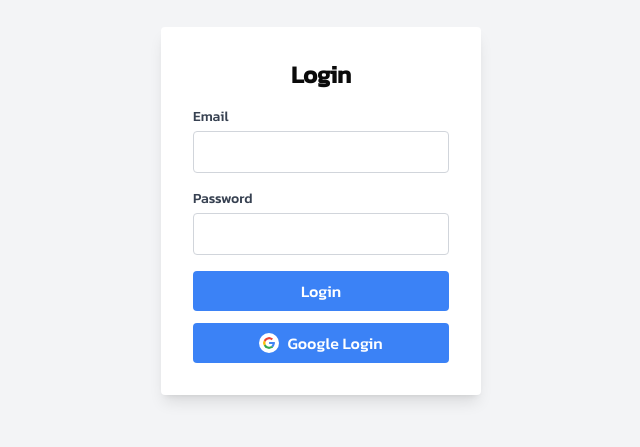
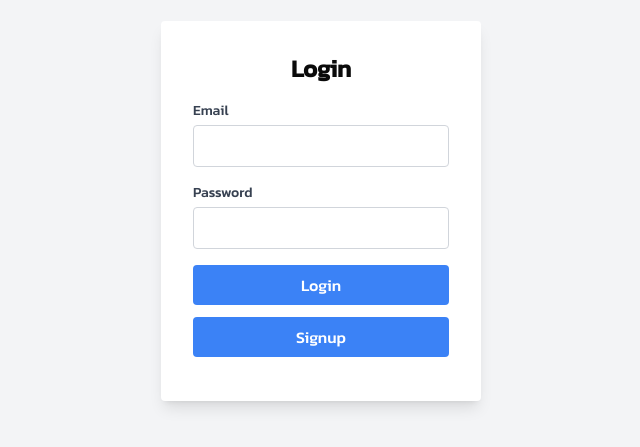
Before and after one commit to kornfbs/friend-28, a Next.js app: page /login in a window 1280 px wide. Shown: the part 189-636 px from the top of the page, without its empty margins (319-959 px from the left). Built offline with nearby package versions, Linux system fonts and the light colour scheme; no server answers.

Commit message:
update admin

```diff
--- a/app/(home)/layout.tsx
+++ b/app/(home)/layout.tsx
@@ -1,3 +1,4 @@
+import Header from "@/components/my/header";
 import PublicHeader from "@/components/my/public_header";
 
 
--- a/app/auth/callback/route.ts
+++ b/app/auth/callback/route.ts
@@ -31,7 +31,6 @@ export async function GET(request: Request) {
     if (!error) {
       return NextResponse.redirect(`${origin}`)
       // return NextResponse.redirect(`https://hvksgidgocdqltvbqxci.supabase.co/auth/v1/callback`);
-      // https://hvksgidgocdqltvbqxci.supabase.co/auth/v1/callback
     }
   }
 
--- a/app/login/page.tsx
+++ b/app/login/page.tsx
@@ -33,9 +33,8 @@ export default function LoginPage(this: any) {
 		await supabase.auth.signInWithOAuth({
 			provider,
 			options: {
-				redirectTo: `https://*-friend-28.vercel.app/**`,
-				// redirectTo: `${location.origin}/auth/callback`,
-
+				// redirectTo: `https://*-friend-28.vercel.app/**`,
+				redirectTo: `${location.origin}/auth/callback`,
 
 			}
 		})
@@ -56,7 +55,9 @@ export default function LoginPage(this: any) {
 						<input onChange={(e) => setPassword(e.target.value)} type="password" id="password" name="password" className="w-full border border-gray-300 rounded px-3 py-2 mt-1 focus:outline-none focus:ring-2 focus:ring-blue-500"  />
 					</div>
 					<button formAction={login} type="submit" className="w-full bg-blue-500 text-white py-2 rounded hover:bg-blue-600 mb-3">Login</button>
-					<button formAction={google.bind(this, 'google')} type="submit" className="w-full bg-blue-500 text-white py-2 rounded hover:bg-blue-600 flex justify-center items-center gap-2"><Image className='bg-white p-1 rounded-full' src='/icons/google-icon.svg' alt="google" width={20} height={20}/>Google Login</button>
+					<button formAction={signup} type="submit" className="w-full bg-blue-500 text-white py-2 rounded hover:bg-blue-600 mb-3">Signup</button>
+
+					{/* <button formAction={google.bind(this, 'google')} type="submit" className="w-full bg-blue-500 text-white py-2 rounded hover:bg-blue-600 flex justify-center items-center gap-2"><Image className='bg-white p-1 rounded-full' src='/icons/google-icon.svg' alt="google" width={20} height={20}/>Google Login</button> */}
 				</form>
 			</div>
 		</div>
--- a/components/my/header.tsx
+++ b/components/my/header.tsx
@@ -2,7 +2,7 @@
 
 import Image from 'next/image'
 import Link from 'next/link'
-import { ClipboardPlus, Pencil, Search, ListChecks } from 'lucide-react';
+import { ClipboardPlus, Pencil, Search, ListChecks, KeyRound } from 'lucide-react';
 import { FormEvent, useEffect, useState } from 'react';
 import { useRouter } from 'next/navigation';
 import logo from '@/public/images/logov2.png';
@@ -21,14 +21,13 @@ function Header() {
         console.log('no user')
       } else {
         setUser(data.user);
-        console.log('header ', user);
       }
     }
     getUser();
     setIsMounted(true);
   }, [user]);
 
-  if(!isMounted) return null;
+  if (!isMounted) return null;
 
   const handleSubmit = (e: FormEvent<HTMLFormElement>) => {
     e.preventDefault();
@@ -48,7 +47,6 @@ function Header() {
         />
       </Link>
 
-      {user && (
       <div className='flex items-center mb-3 mr-3'>
         {/* <form onSubmit={handleSubmit} className='flex items-center h-[18px] w-[200px] gap-1 mr-3'>
      <input type='text' name='search' className='w-full border-none rounded-full text-sm  outline-none px-2 py-1 placeholder:font-kanit' placeholder='เลขประจำตัว' />
@@ -57,12 +55,9 @@ function Header() {
         <button onClick={() => router.push('/admin/signup')} type='submit' className='flex justify-center items-center bg-white rounded-full h-6 w-6 px-1 mr-3'><Pencil className='w-5 h-5' /></button>
         <button onClick={() => router.push('/admin/upload')} type='submit' className='flex justify-center items-center bg-white rounded-full h-6 w-6 px-1 mr-3'><ClipboardPlus className='w-5 h-5' /></button>
         <button onClick={() => router.push('/admin/tx/list')} type='submit' className='flex justify-center items-center bg-white rounded-full h-6 w-6 px-1'><ListChecks className='w-5 h-5' /></button>
-
-
       </div>
 
 
-      )}
 
     </header>
   )
```
Also changed, not shown: utils/supabase/middleware.ts (+6 -3 lines). Lines whose indentation alone changed are shown as unchanged.
